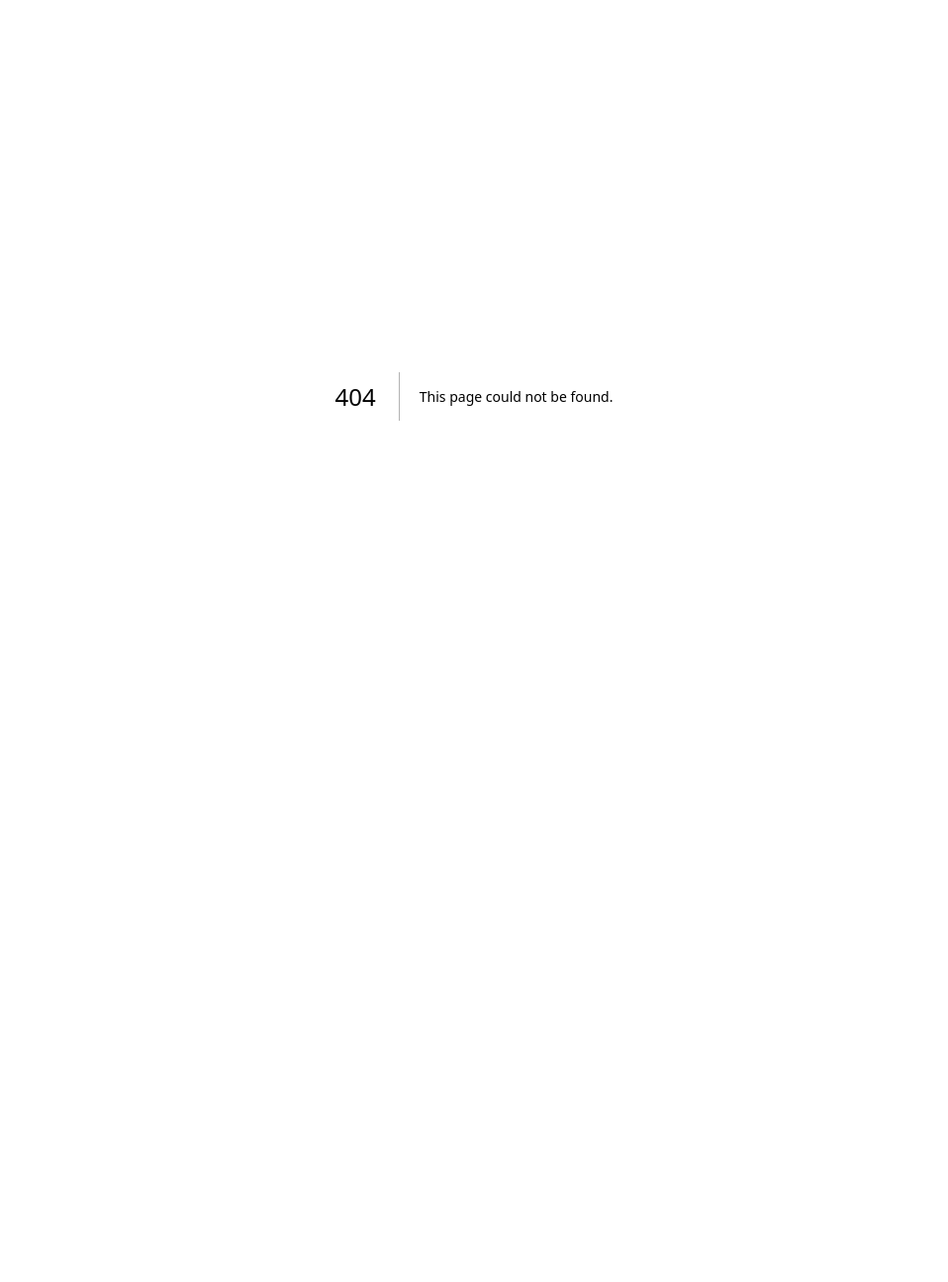
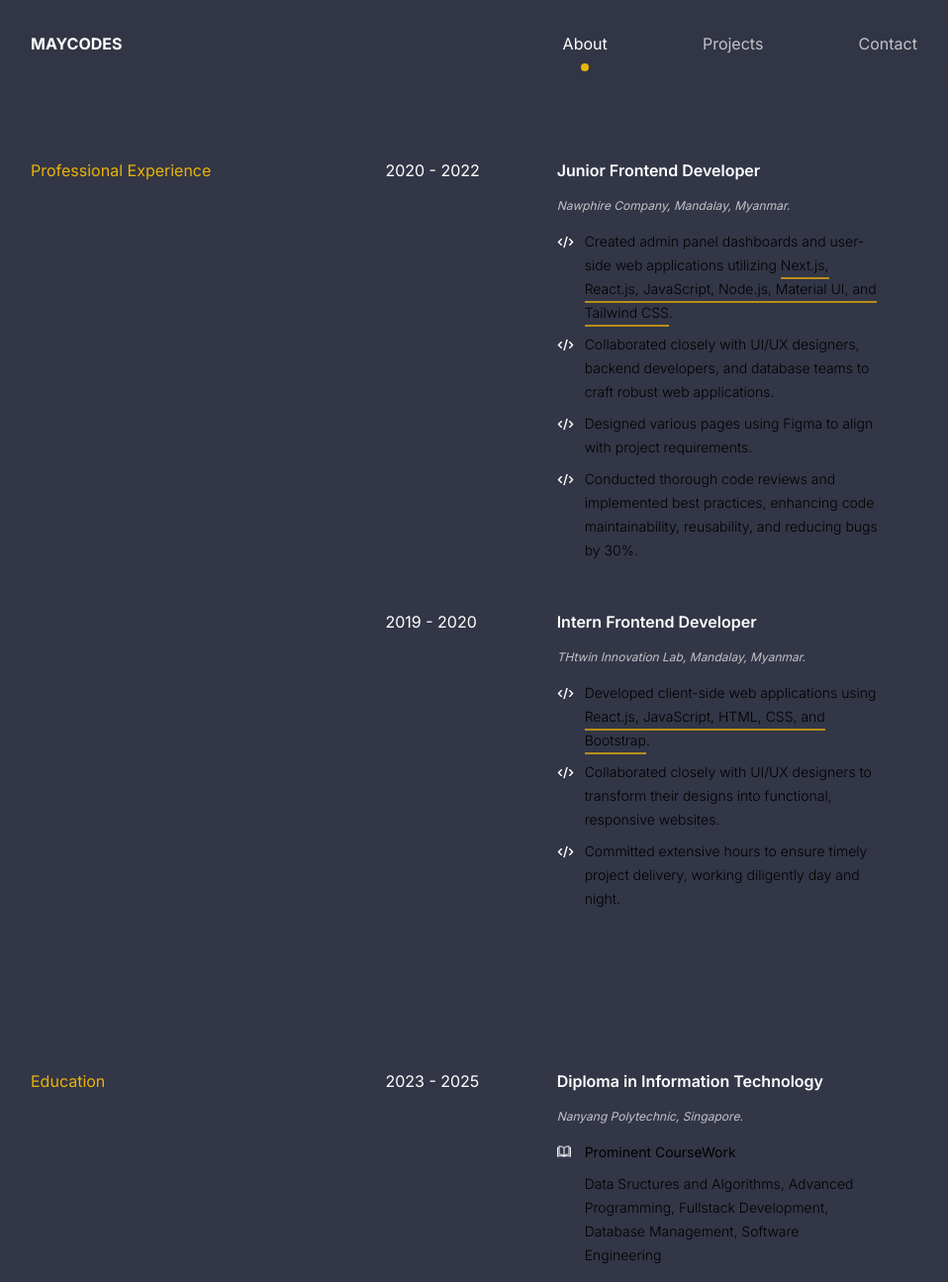
Before and after one commit to maythanhsuaung0-0/devportfolio, a Next.js app: page /about in a window 1280 px wide. Before the commit this address had no page. Shown: the top 1295 px of the page at 99% size, without its empty margins (161-1119 px from the left). Before the commit the page ends 800 px from the top, so only its background shows below. Built offline with nearby package versions, Linux system fonts and the light colour scheme.

Commit message:
added about page

```diff
--- /dev/null
+++ b/src/app/about/page.js
@@ -0,0 +1,179 @@
+"use client";
+import MobileNav from "@/components/MobileNav";
+import Navbar from "@/components/Navbar";
+import React, { useState } from "react";
+const ResumePage = () => {
+  const [showMenu, setShowMenu] = useState(false);
+  const toggleMenu = () => {
+    setShowMenu(!showMenu);
+  };
+  return (
+    <main className="relative scroll-smooth">
+      {showMenu ? (
+        <MobileNav toggleMenu={toggleMenu} />
+      ) : (
+        <Navbar toggleMenu={toggleMenu} />
+      )}
+      <section id="top" className=" bg-[#333646] min-h-screen relative">
+        <section className="grid gap-[5em] lg:gap-0 lg:grid-cols-[40%,auto] w-[80%] lg:w-[70%] m-auto pt-[10em] pb-[5em]">
+          <div className="flex flex-col gap-[3em] lg:gap-[7em] justify-between">
+            <h1 className="text-[#eab308]">Professional Experience</h1>
+          </div>
+          <div className="grid gap-[3em]">
+            <div className="grid grid-cols-[30%,auto] gap-3">
+              <div className="flex flex-row gap-[3em] lg:gap-[7em] justify-between">
+                <h1 className="text-white">2020 - 2022</h1>
+              </div>
+              <div className="grid gap-2 lg:gap-[7em] justify-between">
+                <div className="grid gap-4">
+                  <h3 className=" font-semibold text-white">
+                    Junior Frontend Developer
+                  </h3>
+                  <h4 className=" text-[rgba(255,255,255,0.7)] text-xs italic">
+                    Nawphire Company, Mandalay, Myanmar.
+                  </h4>
+                  <ul className="grid gap-2 text-sm">
+                    <li className="codeLi font-light">
+                      {" "}
+                      Created admin panel dashboards and user-side web
+                      applications utilizing <span className="border-b-2 pb-1 border-[rgba(234,178,8,0.72)]">Next.js, React.js, JavaScript,
+                      Node.js, Material UI, and Tailwind CSS</span>.
+                    </li>
+                    <li className="codeLi font-light">
+                      Collaborated closely with UI/UX designers, backend
+                      developers, and database teams to craft robust web
+                      applications.
+                    </li>
+                    <li className="codeLi font-light">
+                      Designed various pages using Figma to align with project
+                      requirements.
+                    </li>
+                    <li className="codeLi font-light">
+                      Conducted thorough code reviews and implemented best
+                      practices, enhancing code maintainability, reusability,
+                      and reducing bugs by 30%.
+                    </li>
+                  </ul>
+                </div>
+              </div>
+            </div>
+            <div className="grid grid-cols-[30%,auto] gap-3">
+              <div className="flex flex-row gap-[3em] lg:gap-[7em] justify-between">
+                <h1 className="text-white">2019 - 2020</h1>
+              </div>
+              <div className="grid gap-2 lg:gap-[7em] justify-between">
+                <div className="grid gap-4">
+                  <h3 className=" font-semibold text-white">
+                    Intern Frontend Developer
+                  </h3>
+                  <h4 className=" text-[rgba(255,255,255,0.7)] text-xs italic">
+                    THtwin Innovation Lab, Mandalay, Myanmar.
+                  </h4>
+
+                  <ul className="grid gap-2 text-sm">
+                    <li className="codeLi font-light">
+                      Developed client-side web applications using <span className="border-b-2 pb-1 border-[rgba(234,178,8,0.72)]">React.js,
+                      JavaScript, HTML, CSS, and Bootstrap</span>.
+                    </li>
+                    <li className="codeLi font-light">
+                      Collaborated closely with UI/UX designers to transform
+                      their designs into functional, responsive websites.
+                    </li>
+                    <li className="codeLi font-light">
+                      Committed extensive hours to ensure timely project
+                      delivery, working diligently day and night.
+                    </li>
+                  </ul>
+                </div>
+              </div>
+            </div>
+          </div>
+        </section>
+      </section>
+      <section id="top" className=" bg-[#333646] min-h-screen relative">
+        <section className="grid gap-[5em] lg:gap-0 lg:grid-cols-[40%,auto] w-[80%] lg:w-[70%] m-auto pt-[5em] pb-[5em]">
+          <div className="flex flex-col gap-[3em] lg:gap-[7em] justify-between">
+            <h1  className="text-[#eab308]">Education</h1>
+          </div>
+          <div className="grid gap-[3em]">
+            <div className="grid grid-cols-[30%,auto] gap-3">
+              <div className="flex flex-row gap-[3em] lg:gap-[7em] justify-between">
+                <h1 className="text-white">2023 - 2025</h1>
+              </div>
+              <div className="grid gap-2 lg:gap-[7em] justify-between">
+                <div className="grid gap-4">
+                  <h3 className=" font-semibold text-white">
+                    Diploma in Information Technology
+                  </h3>
+                  <h4 className=" text-[rgba(255,255,255,0.7)] text-xs italic">
+                    Nanyang Polytechnic, Singapore.
+                  </h4>
+                  <ul className="grid gap-3 text-sm">
+                    <li className="bookLi">
+                      {" "}
+                      Prominent CourseWork
+                      <p className="pt-2 font-light">
+                        Data Sructures and Algorithms, Advanced Programming,
+                        Fullstack Development, Database Management, Software
+                        Engineering
+                      </p>
+                    </li>
+                    <li className="bookLi">
+                      {" "}
+                      CCAs
+                      <p className="pt-2 font-light">
+                        Active Member of SIT club, Member of Ladies In Tech,
+                        Member of Community Service Club
+                      </p>
+                    </li>
+                    <li className="bookLi">
+                      {" "}
+                      CGPA
+                      <p className="pt-2 font-light">3.88/4 (Director's Honor List)</p>
+                    </li>
+                  </ul>
+                </div>
+              </div>
+            </div>
+            <div className="grid grid-cols-[30%,auto] gap-3">
+              <div className="flex flex-row gap-[3em] lg:gap-[7em] justify-between">
+                <h1 className="text-white">2018 - 2021</h1>
+              </div>
+              <div className="grid gap-2 lg:gap-[7em] justify-between">
+                <div className="grid gap-4">
+                  <h3 className=" font-semibold text-white">
+                  Bachelor of Engineering and Information Technology
+
+                  </h3>
+                  <h4 className=" text-[rgba(255,255,255,0.7)] text-xs italic">
+                  Technological University Mandalay, Myanmar.
+                  </h4>
+                  <ul className="grid gap-3 text-sm">
+                    <li className="bookLi">
+                      {" "}
+                      Prominent CourseWork
+                      <p className="pt-2 font-light">
+                        Data Sructures and Algorithms, Networking Fundamentals,
+                        Programming Fundamentals, Computing Fundamentals
+                      </p>
+                    </li>
+                    <li className="bookLi">
+                      {" "}
+                      CCAs
+                      <p className="pt-2 font-light">
+                        Member of music club, Secretary of Future Youth
+                        Association
+                      </p>{" "}
+                    </li>
+                  </ul>
+                </div>
+              </div>
+            </div>
+          </div>
+        </section>
+      </section>
+    </main>
+  );
+};
+
+export default ResumePage;
--- a/src/app/globals.css
+++ b/src/app/globals.css
@@ -33,12 +33,12 @@ body {
 }
 @layer components {
   .navBtn {
-    @apply text-[rgba(255,255,255,0.7)] relative py-3 ;
+    @apply text-[rgba(255,255,255,0.7)] relative py-3 capitalize;
     &::before{
       content: '';
       background-color: transparent;
       position: absolute;
-      bottom: 0;
+      bottom: -6px;
       left: 50%;
       transform: translateX(-50%);
       border-radius: 50%;
@@ -58,4 +58,16 @@ body {
   .subtext{
     @apply text-sm text-gray-400;
   }
+  .codeLi,.bookLi{
+    @apply inline-block px-7 bg-no-repeat bg-[0px_4px] leading-6
+    list-none
+    mr-3;
+  }
+  .codeLi{
+    @apply bg-[url('/code.png')] bg-[length:1.2em] ;
+
+  }
+  .bookLi{
+    @apply bg-[url('/book.png')] bg-[length:1em];
+  }
 }
--- a/src/app/pages/resume/page.js
+++ /dev/null
@@ -1,20 +0,0 @@
-import MobileNav from '@/components/MobileNav'
-import Navbar from '@/components/Navbar'
-import React,{useState} from 'react'
-
-const Resume = () => {
-    const [showMenu, setShowMenu] = useState(false);
-    const toggleMenu = () => {
-      setShowMenu(!showMenu);
-    };
-  return (
-    <main className="relative scroll-smooth">
-    {showMenu ? (
-          <MobileNav toggleMenu={toggleMenu} />
-        ):<Navbar toggleMenu={toggleMenu} />}
-
-    </main>
-  )
-}
-
-export default Resume
--- a/src/components/MobileNav.js
+++ b/src/components/MobileNav.js
@@ -19,8 +19,8 @@ const MobileNav = ({toggleMenu}) => {
           </Link>
         </li>
         <li>
-          <Link className="navBtn" href="/resume">
-            Resume
+          <Link className="navBtn" href="/about">
+            about
           </Link>
         </li>
         <li>
--- a/src/components/Navbar.js
+++ b/src/components/Navbar.js
@@ -1,25 +1,43 @@
+'use client'
 import Link from "next/link";
-import React from "react";
+import React,{useState} from "react";
+import { usePathname } from "next/navigation";
 import { CgMenuLeftAlt } from "react-icons/cg";
 
 const Navbar = ({toggleMenu}) => {
-
+  const pathname = usePathname();
+  console.log(pathname)
   return (
     <div className="bg-[#3336464f] fixed left-0 w-full z-50 backdrop-blur-md">
       <div className="grid grid-cols-[80%,auto] lg:grid-cols-[60%,40%] w-[85%] lg:w-[70%] m-auto py-8">
         <div className=" font-bold text-white uppercase">
-          <Link href="/">Maycodes</Link>
+          <Link href="/#top">Maycodes</Link>
         </div>
         <div  className="grid">
           <ul className="list-none lg:flex lg:flex-row justify-between hidden">
             <li>
-              <Link className="navBtn" href="/resume">Resume</Link>
+              {pathname === "/about" ? (
+                <Link className={`navBtn before:opacity-100 text-white`} href="/about">about</Link>
+              ):(
+                <Link className={`navBtn`} href="/about">about</Link>
+              )}
             </li>
             <li>
-              <Link className="navBtn" href="/projects">Projects</Link>
+
+              {pathname === "/projects" ? (
+                <Link className={`navBtn before:opacity-100 text-white`} href="/projects">Projects</Link>
+              ):(
+                <Link className={`navBtn`} href="/projects">Projects</Link>
+              )}
+
             </li>
             <li>
-              <Link  className="navBtn" href="/contact">Contact</Link>
+
+              {pathname === "/contact" ? (
+                <Link className={`navBtn before:opacity-100 text-white`} href="/contact">Contact</Link>
+              ):(
+                <Link className={`navBtn`} href="/contact">Contact</Link>
+              )}
             </li>
           </ul>
           <div className="self-center text-2xl text-white lg:hidden justify-self-end" onClick={toggleMenu}>
```
Also changed, not shown: public/book.png (added), public/code.png (added).
